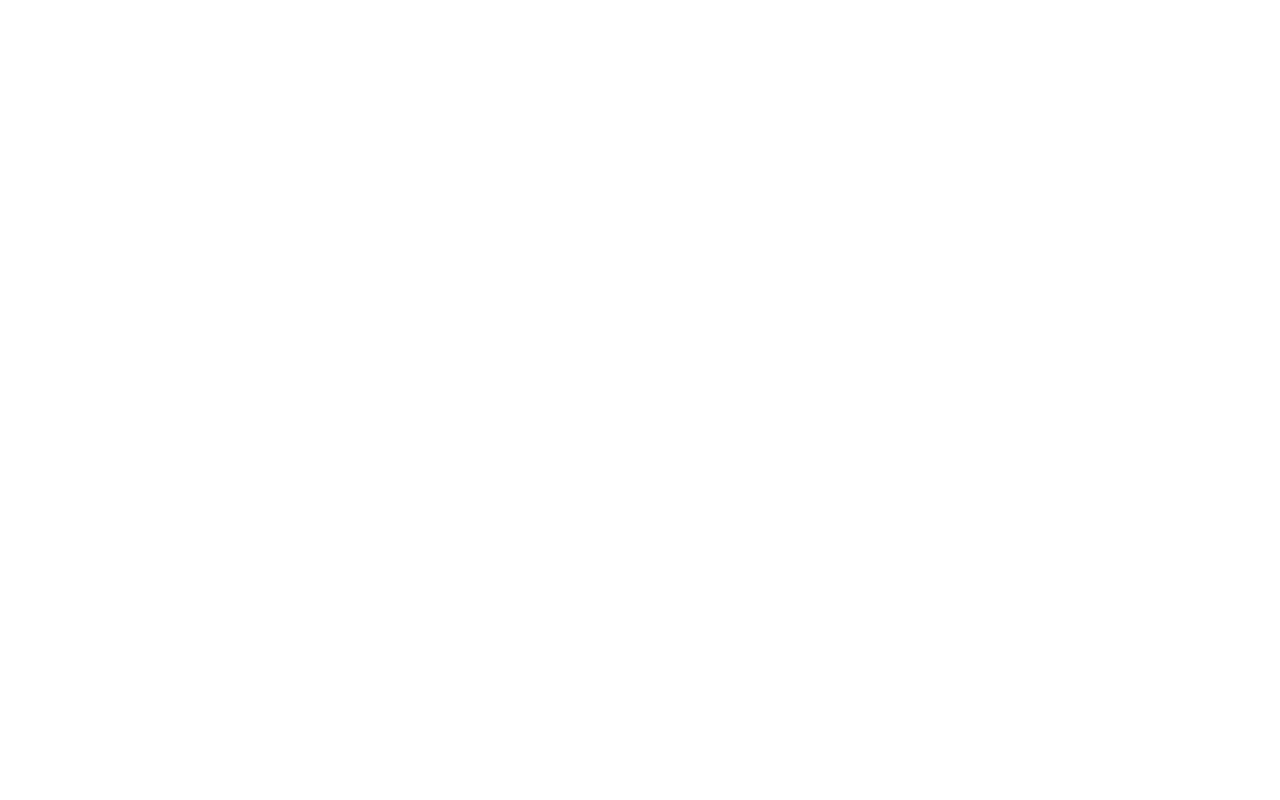
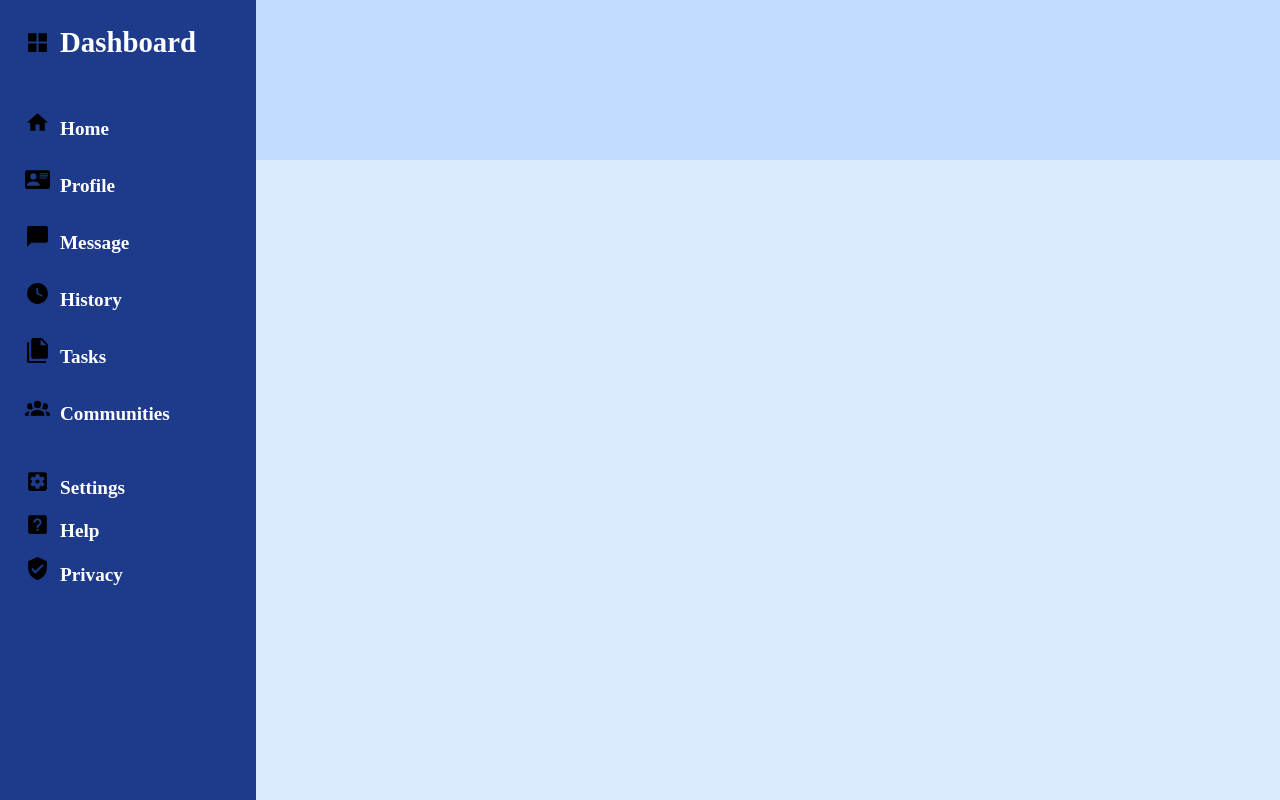
Before and after one commit to kyougene/dashboard, a plain HTML site: page index.html in a window 1280 px wide. Drawn offline with Linux system fonts and the light colour scheme.

Commit message:
nav design

```diff
--- a/index.html
+++ b/index.html
@@ -8,6 +8,29 @@
     <title>Dashboard</title>
 </head>
 <body>
+    <div class="dashboard">
+        <nav>
+            <a href="" class="title"><img src="svgs/grid.svg" alt="" class="navsvg"><h2>Dashboard</h2></a>
+            <ul class="top-nav">
+                <li><a href=""><img src="svgs/home.svg" alt="" class="navsvg">Home</a></li>
+                <li><a href=""><img src="svgs/card-account-details.svg" alt="" class="navsvg">Profile</a></li>
+                <li><a href=""><img src="svgs/message.svg" alt="" class="navsvg">Message</a></li>
+                <li><a href=""><img src="svgs/clock-time-four.svg" alt="" class="navsvg">History</a></li>
+                <li><a href=""><img src="svgs/file-multiple.svg" alt="" class="navsvg">Tasks</a></li>
+                <li><a href=""><img src="svgs/account-group.svg" alt="" class="navsvg">Communities</a></li>
+            </ul>
+            <ul class="bottom-nav">
+                <li><a href=""><img src="svgs/cog-box.svg" alt="" class="navsvg">Settings</a></li>
+                <li><a href=""><img src="svgs/help-box.svg" alt="" class="navsvg">Help</a></li>
+                <li><a href=""><img src="svgs/shield-check.svg" alt="" class="navsvg">Privacy</a></li>
+             </ul>
+        </nav>
+        <header>
 
+        </header>
+        <main>
+
+        </main>
+    </div>
 </body>
 </html>
--- a/style.css
+++ b/style.css
@@ -0,0 +1,68 @@
+*,*:before,*::after {
+    margin: 0;
+    padding: 0;
+    box-sizing: border-box;
+}
+
+body{
+    width: 100vw;
+    height: 100vh;
+}
+
+
+.dashboard {
+    width: 100%;
+    height: 100%;
+    display: grid;
+    grid-template-columns: 20% 80%;
+    grid-template-rows: 20% 80%;
+}
+
+nav {
+    background-color:  #1e3a8a;
+    grid-row-start: 1;
+    grid-row-end: 3;
+}
+
+a {
+    color: white;
+    text-decoration: none;
+    font-weight: bold;
+    font-size: 1.2rem;
+    text-align: left;
+    margin-left: 25px;;
+}
+
+header {
+    background-color: #bfdbfe;
+}
+
+main {
+    background-color: #dbeafe;
+}
+
+.top-nav {
+    margin-top: 20%;
+    display: grid;
+    gap: 15%;
+}
+
+.bottom-nav {
+    margin-top: 70%;
+    display: grid;
+    gap: 15%;
+}
+
+.navsvg {
+    width: min(25px, 100%);
+    height: min(25px, 100%);
+    margin-right: 10px;
+
+}
+
+.title {
+    margin-top: 10%;
+    display: flex;
+    justify-content: left;
+    align-items: center;
+}
```
Also changed, not shown: svgs/account-group.svg (added), svgs/bell-ring-outline.svg (added), svgs/card-account-details.svg (added), svgs/clock-time-four.svg (added), svgs/cog-box.svg (added), svgs/file-multiple.svg (added), svgs/grid.svg (added), svgs/help-box.svg (added), svgs/home.svg (added), svgs/magnify.svg (added), svgs/message.svg (added), svgs/shield-check.svg (added).
